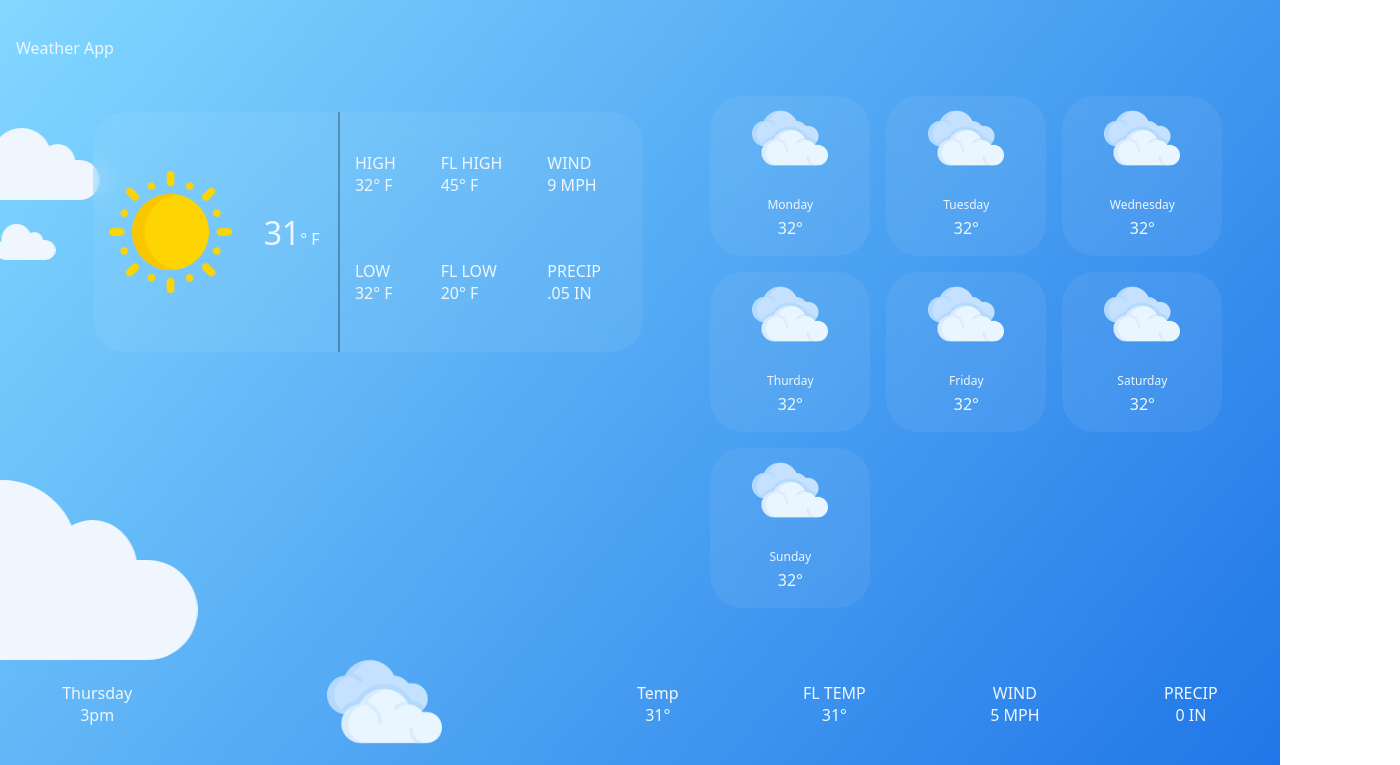
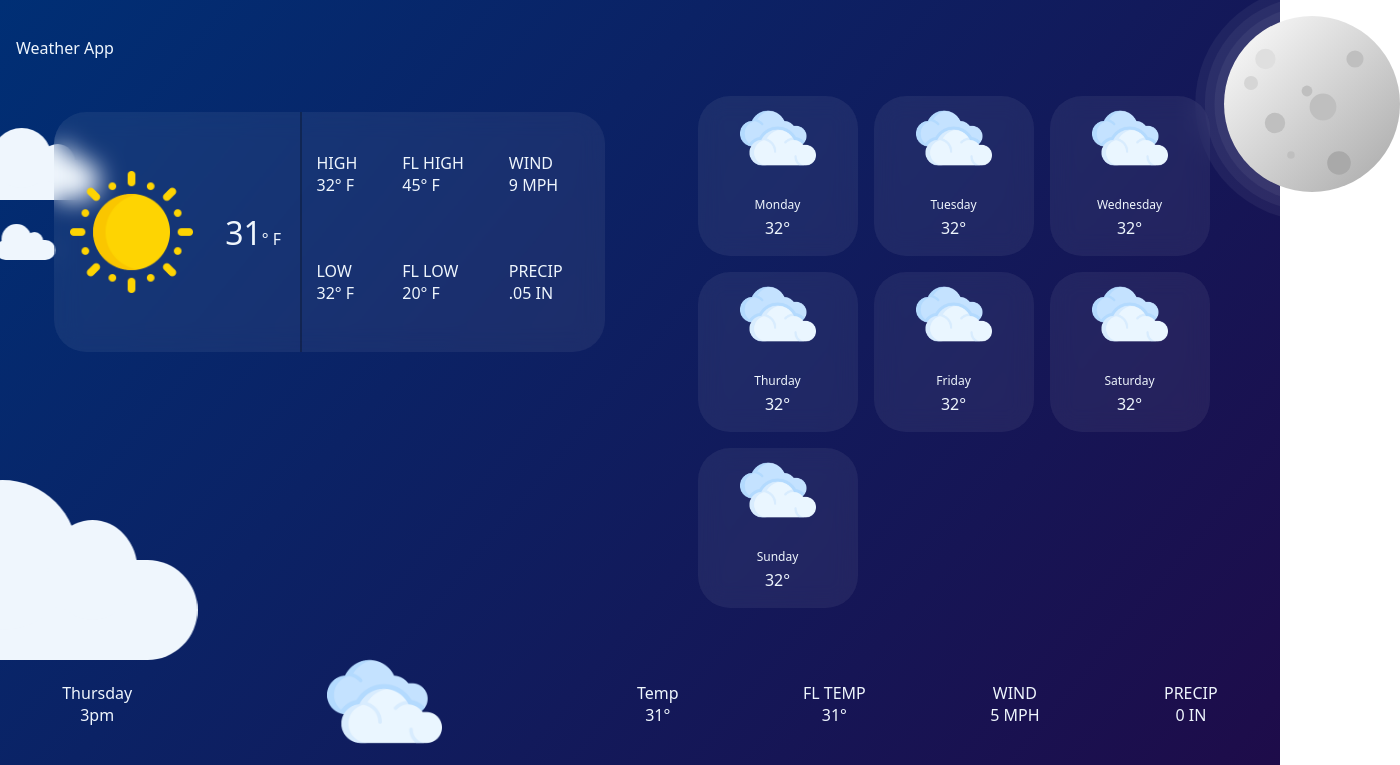
Before and after one commit to AlexNateClark/weatherapp2.0, a website built with Vite: page index.html in a window 1280 px wide. Shown: the top 765 px of the page, 1400 px wide, since content can reach past the window. Built offline with nearby package versions, Linux system fonts and the light colour scheme; no server answers.

Commit message:
html, css sect / added moon

```diff
--- a/index.html
+++ b/index.html
@@ -11,7 +11,9 @@
 
 
   <body class="blurred">
+
     <div class="hero">
+      <div class="da-moon"></div>
       <div class="nav_bar">
         <div class="todays_date">Weather App</div>
         <div class="info_block">
@@ -26,8 +28,6 @@
         <div class="cloud-3"></div>
         <div class="cloud-4"></div>
         <div class="cloud-5"></div>
-
-        <div class="da-moon"></div>
 
         <div class="header">
           <div class="header_left">
--- a/static/css/style.css
+++ b/static/css/style.css
@@ -17,7 +17,7 @@ body{
   font-family: system-ui;
   background-repeat: no-repeat;
   background-size: cover;
-  background-image: linear-gradient(to right bottom, #82d8ff, #0056df);
+  background-image: linear-gradient(to right bottom, #002f75, #28003b);
 }
 /* BACKGROUNDS BASED ON TIME OF DAY  */
 
@@ -33,15 +33,37 @@ body{
 
 
 /* MOON */
-/* .da-moon{
-  width: 7rem;
-  height: 7rem;
-  top: 5%;
-  background-color: aliceblue;
-  color: aliceblue;
+.da-moon{
+  position: absolute;
+  margin: auto;
+  left: 76.5rem;
+  top: 1rem;
+  width: 11rem;
+  height: 11rem;
+  background-image: linear-gradient(to right bottom, #ffffff, #a8a8a8);
   border-radius: 50%;
-} */
-
+  z-index: -1;
+  box-shadow: 0 0 0 0.6rem rgba(255, 255, 255, 0.05),
+  0 0 0 1.2rem rgba(255, 255, 255, 0.05),
+  0 0 0 1.8rem rgba(255, 255, 255, 0.05)
+}
+.da-moon:after {
+  content: "";
+  position: absolute;
+  background-color: #d5d5d5;
+  height: .9rem;
+  width: .9rem;
+  border-radius: 50%;
+  top: 3.75rem;
+  left: 1.25rem;
+  box-shadow: 0.9rem -1.5rem 0 0.2rem #dfdfdf,
+  4.5rem 1.5rem 0 0.4rem #bfbfbf,
+  1.5rem 2.5rem 0 0.2rem #bfbfbf,
+  2.5rem 4.5rem 0 -0.2rem #bfbfbf,
+  3.5rem .5rem 0 -0.1rem #bfbfbf,
+  6.5rem -1.5rem 0 0.1rem #bfbfbf,
+  5.5rem 5rem 0 0.3rem #a9a9a9;
+}
 
 
 /* BACKGROUND CLOUDS */
```
